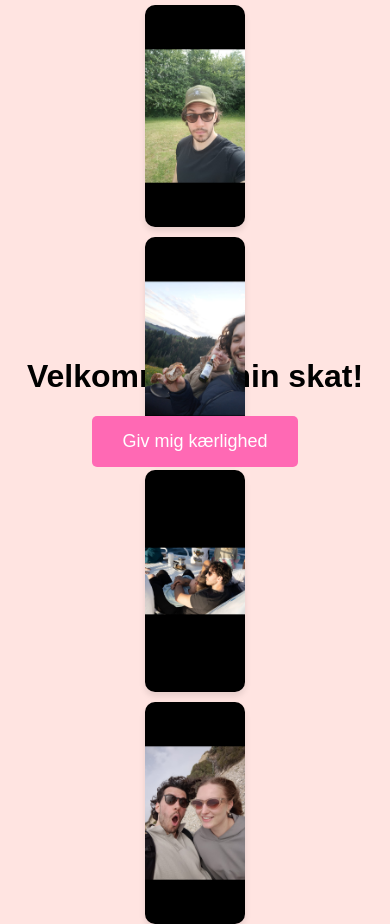
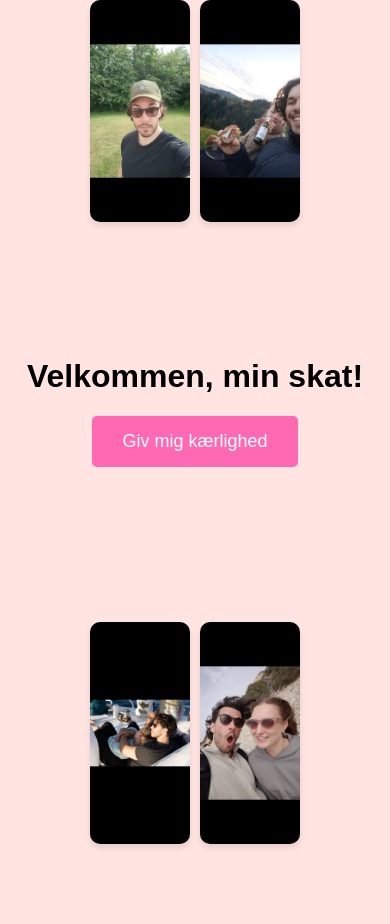
Before and after one commit to JoachimBograd/ElskerNatasja, a website: page index.html in a window 390 px wide. After the commit the page ends 854 px from the top, so only its background shows below. Drawn offline with Linux system fonts and the light colour scheme.

Commit message:
Update index.html

```diff
--- a/index.html
+++ b/index.html
@@ -65,7 +65,7 @@
         #image7 { top: 60%; left: 28%; }
         #image8 { bottom: 60%; right: 50%; }
 
-        /* Mobilvenlig visning med 2 billeder i top og bund */
+        /* Mobilvenlig visning med 2 billeder i top og bund, side om side */
         @media (max-width: 768px) {
             .image-container {
                 display: flex;
@@ -75,18 +75,22 @@
                 height: 100vh;
                 padding: 10px 0;
             }
+            .top-images, .bottom-images {
+                display: flex;
+                justify-content: center;
+                gap: 10px;
+                width: 100%;
+            }
             img {
                 position: static;
                 width: 100px;
-                margin: 5px;
+                height: auto;
             }
             #image1, #image2 {
                 position: static;
-                order: -1;
             }
             #image5, #image6 {
                 position: static;
-                order: 1;
             }
             #image3, #image4, #image7, #image8 {
                 display: none;
@@ -97,14 +101,14 @@
 <body>
     <h1 style="text-align: center;">Velkommen, min skat!</h1>
     <div class="image-container">
-        <img id="image1" src="image1.jpg" alt="Billede 1" />
-        <img id="image2" src="image2.jpg" alt="Billede 2" />
-        <img id="image3" src="image3.jpg" alt="Billede 3" />
-        <img id="image4" src="image4.jpg" alt="Billede 4" />
-        <img id="image5" src="image5.jpg" alt="Billede 5" />
-        <img id="image6" src="image6.jpg" alt="Billede 6" />
-        <img id="image7" src="image7.jpg" alt="Billede 7" />
-        <img id="image8" src="image8.jpg" alt="Billede 8" />
+        <div class="top-images">
+            <img id="image1" src="image1.jpg" alt="Billede 1" />
+            <img id="image2" src="image2.jpg" alt="Billede 2" />
+        </div>
+        <div class="bottom-images">
+            <img id="image5" src="image5.jpg" alt="Billede 5" />
+            <img id="image6" src="image6.jpg" alt="Billede 6" />
+        </div>
     </div>
     <button id="loveButton">Giv mig kærlighed</button>
     <p id="message"></p>
```
